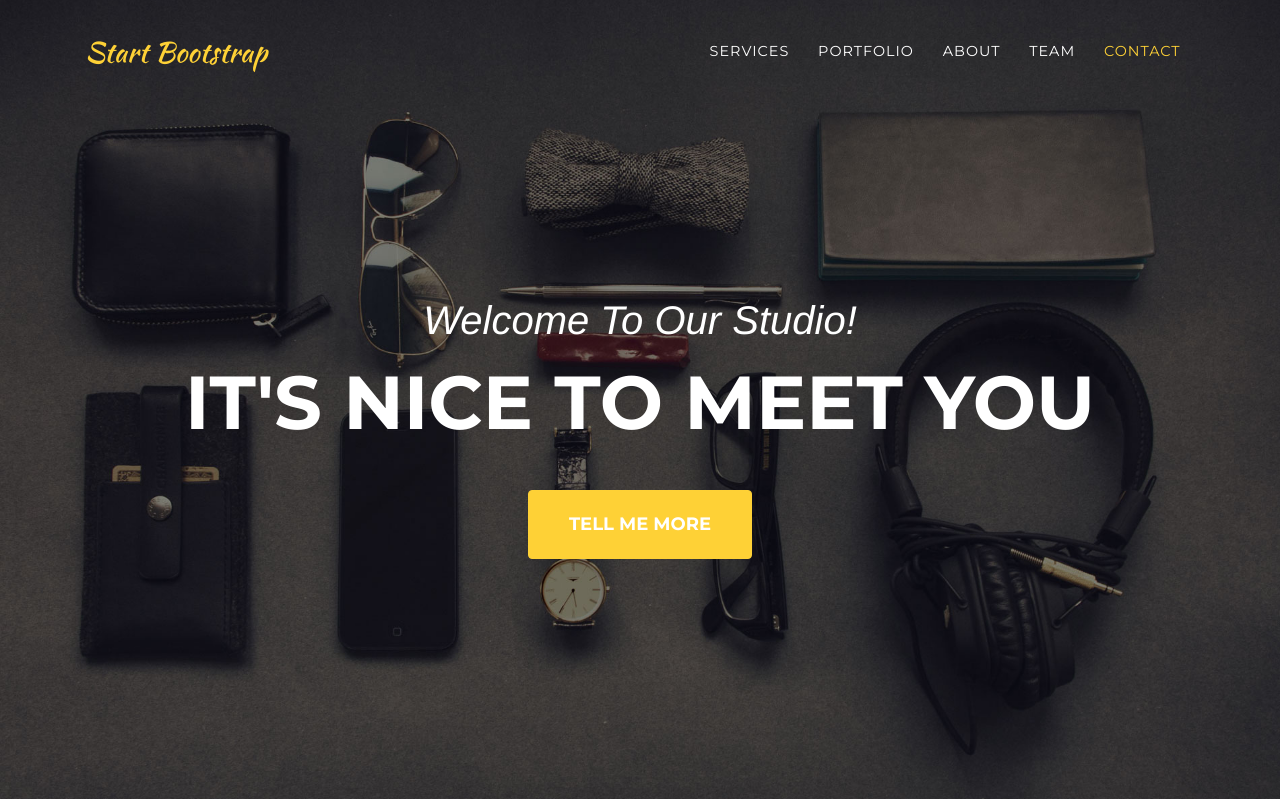
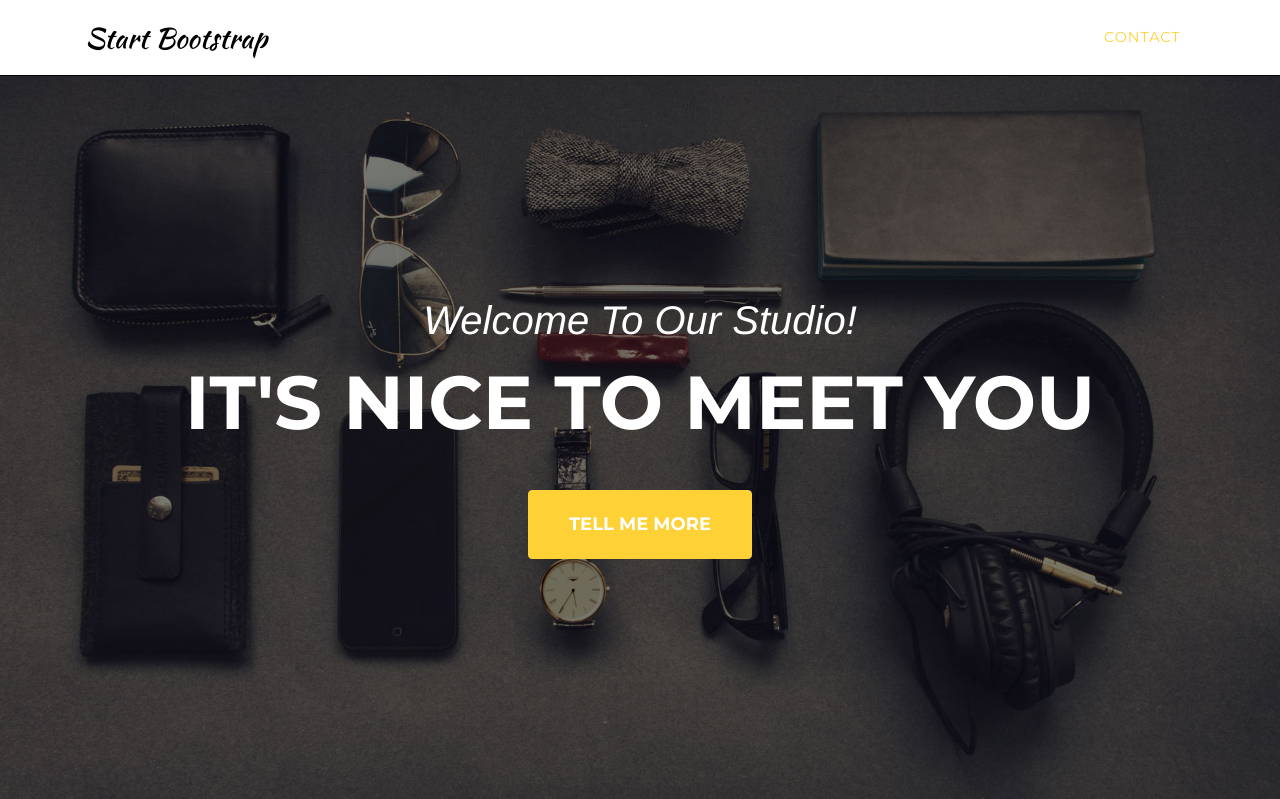
Before and after one commit to jrestr29/vice, a PHP site: page / in a window 1280 px wide. Shown: the top 799 px of the page. Run offline with PHP 8.4, Linux system fonts and the light colour scheme; style sheets or scripts are compiled from the project's sources; some web fonts are replaced.

Commit message:
Progress made on web GUI

```diff
--- a/css/less/vice.less
+++ b/css/less/vice.less
@@ -1,5 +1,35 @@
-header {
-	&.masthead {
-		min-height: 100vh !important;
+
+@media (min-width: 992px) {
+	body {
+		header {
+			&.masthead {
+				min-height: 100vh !important;
+			}
+		}
+
+		nav {
+			&.navbar#mainNav  {
+				opacity: 0;
+
+				&.load {
+					opacity: 1;
+				}
+
+				transition: opacity 1s;
+    			-webkit-transition: opacity 1s; /* Safari */
+
+				background-color: #ffffff;
+				padding-top: 11px;
+				padding-bottom: 11px;
+				border-bottom: 1px solid #000;
+
+				a {
+					color: #000000;
+				}
+
+			}
+
+		}
 	}
+
 }
--- a/css/vice.css
+++ b/css/vice.css
@@ -1 +1 @@
-header.masthead{min-height:100vh!important}
+@media (min-width:992px){body header.masthead{min-height:100vh!important}body nav.navbar#mainNav{opacity:0;transition:opacity 1s;-webkit-transition:opacity 1s;background-color:#fff;padding-top:11px;padding-bottom:11px;border-bottom:1px solid #000}body nav.navbar#mainNav.load{opacity:1}body nav.navbar#mainNav a{color:#000}}
--- a/js/vice.js
+++ b/js/vice.js
@@ -3,5 +3,7 @@
 })
 
 $(document).ready(function(){
+	$('nav').addClass('load');
+	//$('nav').css('opacity', '1');
 	//$('header').css('min-height', $(window).height()); //Make initial shot fit browser viewport height
 });
```
